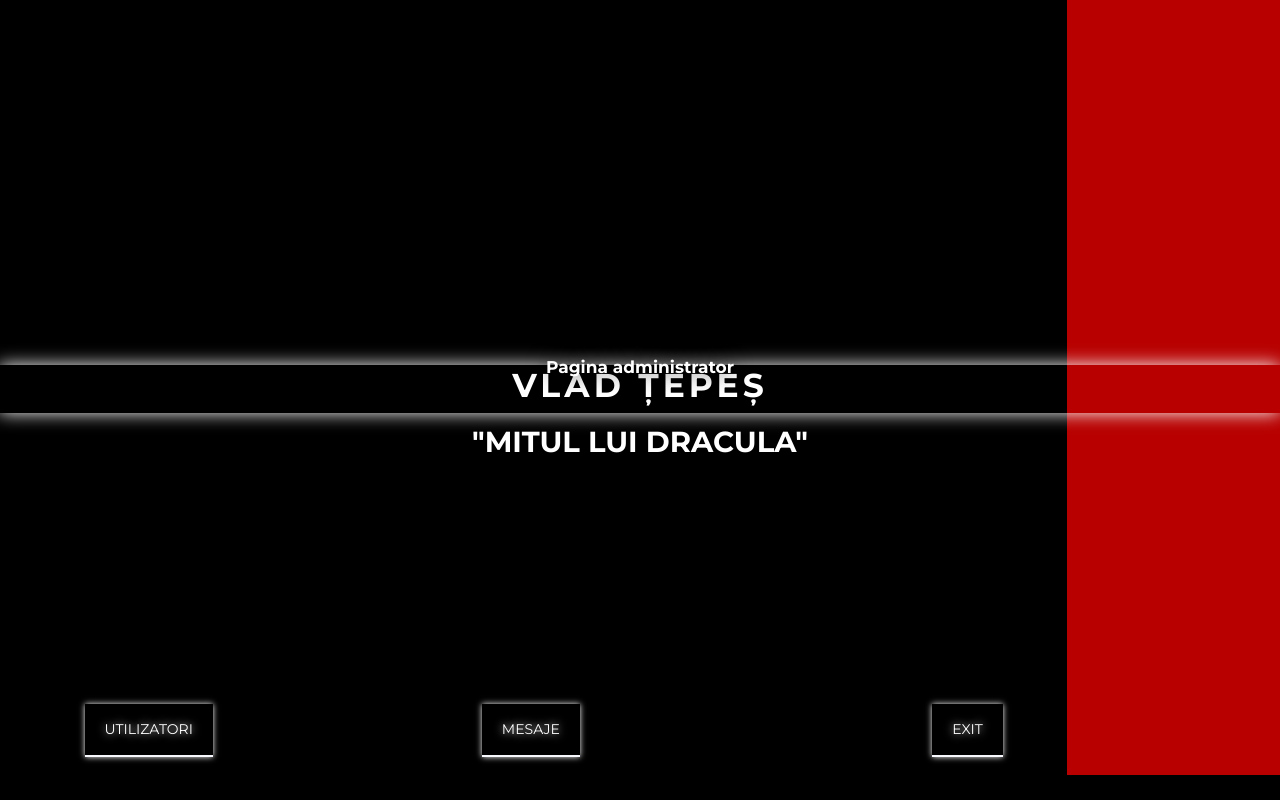
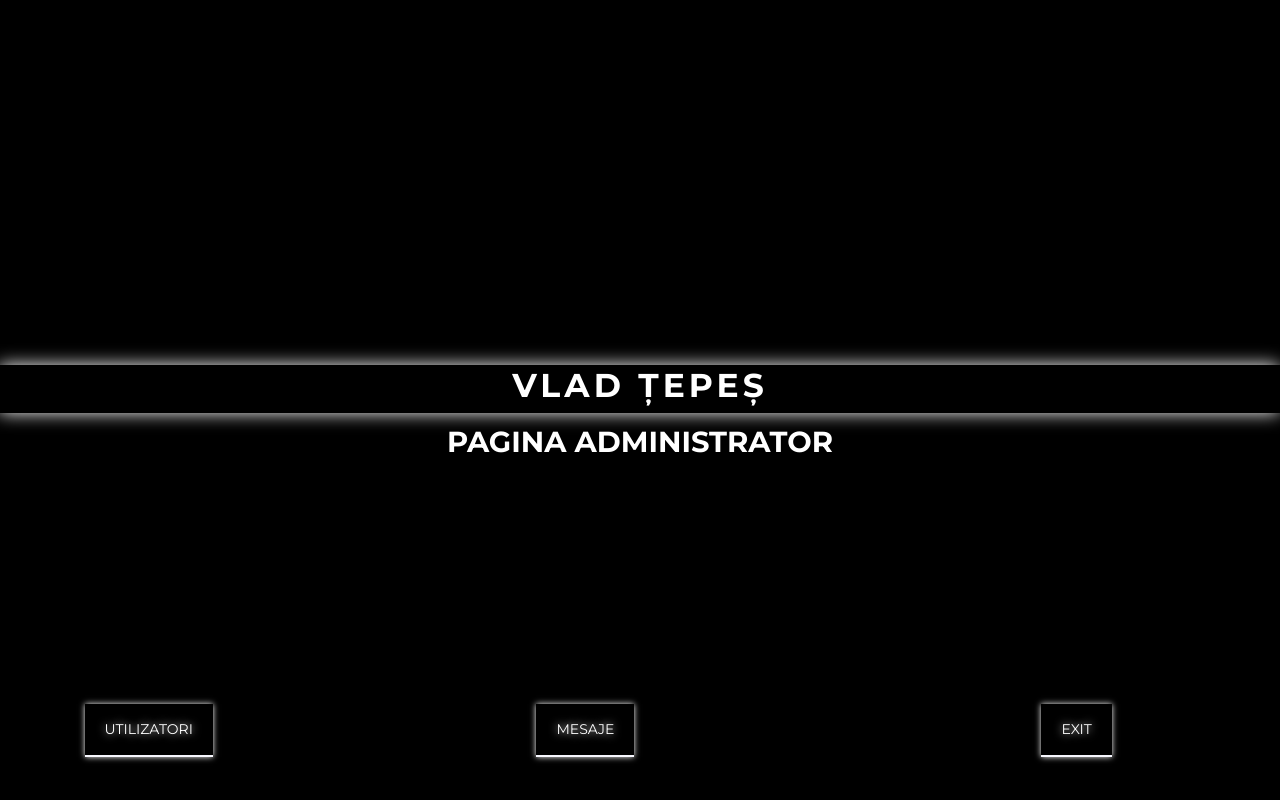
Before and after one commit to robeerta/vlad_tepes, a plain HTML site: page admin.html in a window 1280 px wide. Drawn offline with Linux system fonts and the light colour scheme.

Commit message:
Update admin.html

```diff
--- a/admin.html
+++ b/admin.html
@@ -20,18 +20,11 @@
           <img src="imagini/22.jpg" alt="image01">
             <div class="bannerText">
           <h1 style="color:white;font-weight: bold">Vlad Țepeș</h1>
-       <h2 style="color:white;font-weight: bold">"Mitul lui Dracula"</h2>
+       <h2 style="color:white;font-weight: bold">Pagina Administrator</h2>
           </div>
           </div>
            </div>
-           <div class="col-xs-2 col-sm-2 col-md-2 col-lg-2 noPadd slides-container" style="height:88%">
-        <div class="slide">
-          <img src="imagini/33.png" alt="image01">
-          <div class="bannerText">
-        <h5 style="color:white;font-weight: bold">Pagina administrator</h5>
-        </div>
-    </div>
-</div>
+
     <!--banner end-->
 	<div class="row">
 <div class="col-xs-3 col-sm-3 col-md-3 col-lg-3 conForm text-center">
@@ -40,7 +33,7 @@
     </form>
 </div>
 
-<div class="col-xs-4 col-sm-4 col-md-4 col-lg-4 conForm text-center">
+<div class="col-xs-5 col-sm-5 col-md-5 col-lg-5 conForm text-center">
      <form method="post" name="form2" action="mesaje.php" id="cform">
         <input type="submit" value="Mesaje">
     </form>
```
